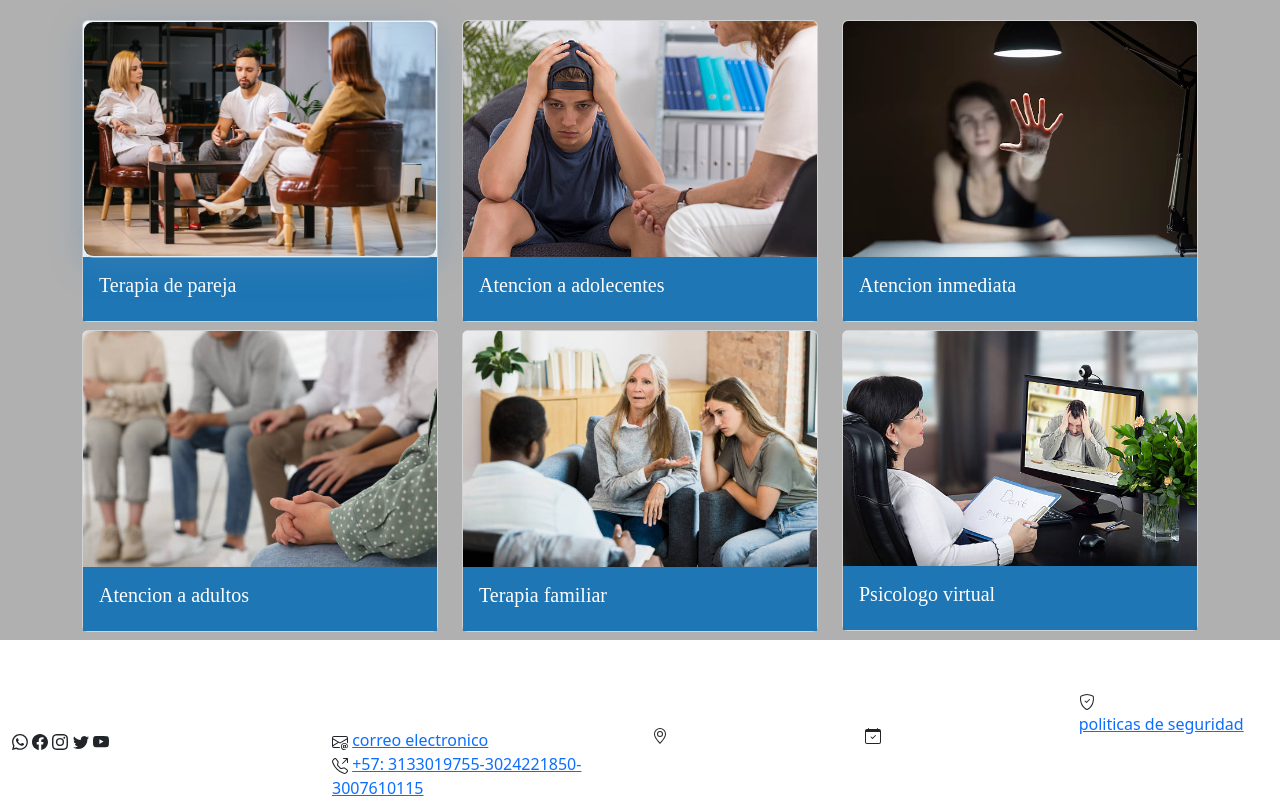
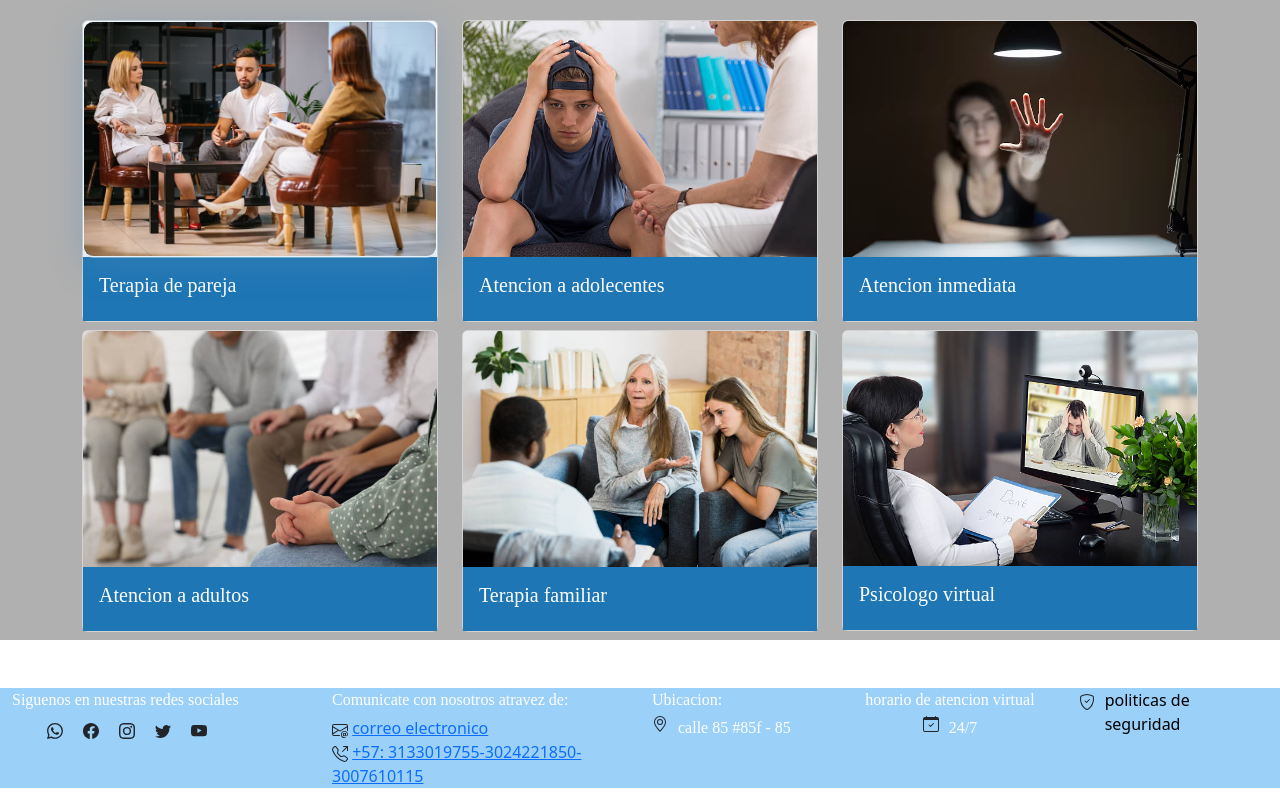
Before and after one commit to Diegoizq/ProyectM, a plain HTML site: page html/index.html in a window 1280 px wide. Shown: the part 1089-1889 px from the top of the page. Drawn offline with nearby package versions, Linux system fonts and the light colour scheme; files whose address does not match are found by name; a web font is replaced by a local one.

Commit message:
servicios

```diff
--- a/css/style.css
+++ b/css/style.css
@@ -228,3 +228,44 @@
     border-radius: 100%;
 
   }
+
+  .container-fluid {
+    background-color: rgb(155,208,249);
+}
+
+.redes {
+    display: flex;
+    justify-content: left;
+    gap: 20px;
+    margin-top: -5px ;
+    margin-left: 35px;
+}
+.comun {
+    margin: -12px 0 0 0;
+}
+/* @media (min-width:900px) {
+    .box {
+        width: 250px !important;
+    }
+} */
+.ubi {
+    margin: -12px 0 0 0;
+    gap: 10px;
+}
+.hora {
+    display: flex;
+    justify-content: center;
+    margin: -12px 0 0 -20px;
+    gap: 10px;
+}
+.poli {
+    display: flex;
+    justify-content: center;
+
+    gap: 10px;
+
+}
+.lnk {
+    text-decoration: none;
+    color: black;
+}
```
